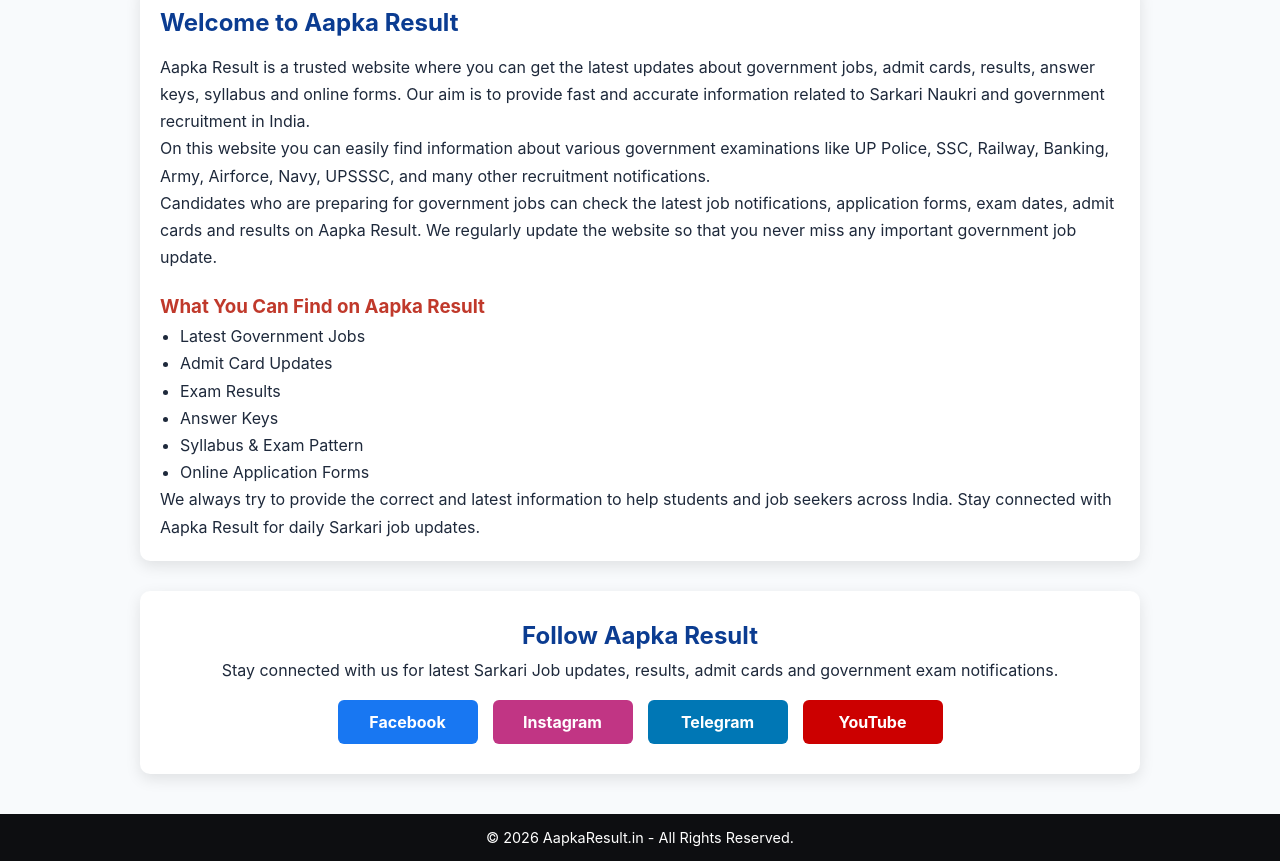
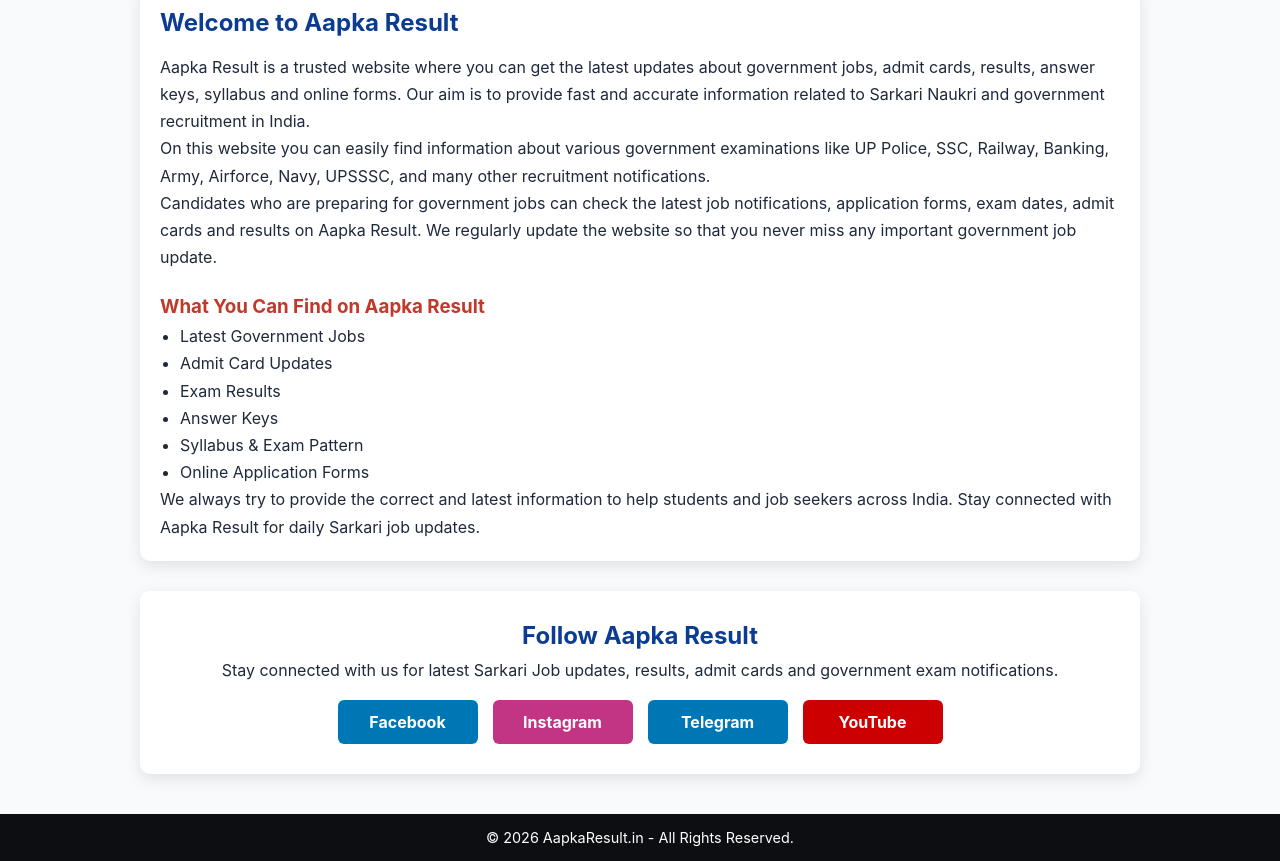
Before and after one commit to Gauravbhati801/aapkaresult, a plain HTML site: page index.html in a window 1280 px wide. Shown: the part 2412-3273 px from the top of the page. Drawn offline with Linux system fonts and the light colour scheme.

Commit message:
Update style.css

```diff
--- a/style.css
+++ b/style.css
@@ -787,7 +787,7 @@ transition: transform 0.3s, box-shadow 0.3s;
 }
 
 .facebook{
-background:#1877f2; /* Official Facebook color passes contrast */
+background:#0077b5; /* Official Facebook color passes contrast */
 }
 
 .instagram{
```
